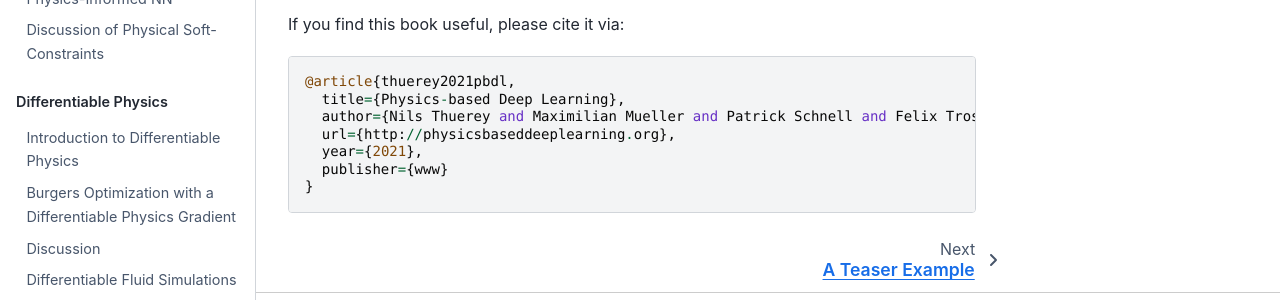
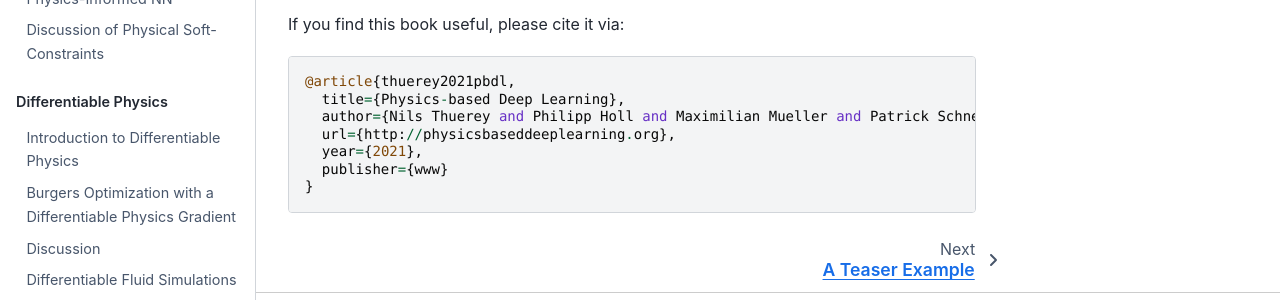
Before and after one commit to tum-pbs/pbdl-book, a Jupyter Book: the page built from intro.md, in a window 1280 px wide and 900 px high, scrolled down 1631 px. Shown: the part 530-830 px from the top of the window. Built offline with Jupyter Book 1.0.4 settings and Sphinx 7.4.7 and the Sphinx Book theme 1.1.4, drawn with Linux system fonts in a browser that asks for light colours; pages that are not in the unit, such as notebooks, are missing from menus.

Commit message:
updated team links

````diff
--- a/intro.md
+++ b/intro.md
@@ -64,7 +64,7 @@
 
 This project would not have been possible without the help of many people who contributed. Thanks to everyone 🙏 Here's an alphabetical list:
 
-- [Philipp Holl](https://ge.in.tum.de/about/)
+- [Philipp Holl](https://ge.in.tum.de/about/philipp-holl/)
 - [Maximilian Mueller](https://ge.in.tum.de/)
 - [Patrick Schnell](https://ge.in.tum.de/about/patrick-schnell/)
 - [Felix Trost](https://ge.in.tum.de/)
@@ -79,7 +79,7 @@
 ```
 @article{thuerey2021pbdl,
   title={Physics-based Deep Learning},
-  author={Nils Thuerey and Maximilian Mueller and Patrick Schnell and Felix Trost and Kiwon Um},
+  author={Nils Thuerey and Philipp Holl and Maximilian Mueller and Patrick Schnell and Felix Trost and Kiwon Um},
   url={http://physicsbaseddeeplearning.org},
   year={2021},
   publisher={www}
````
